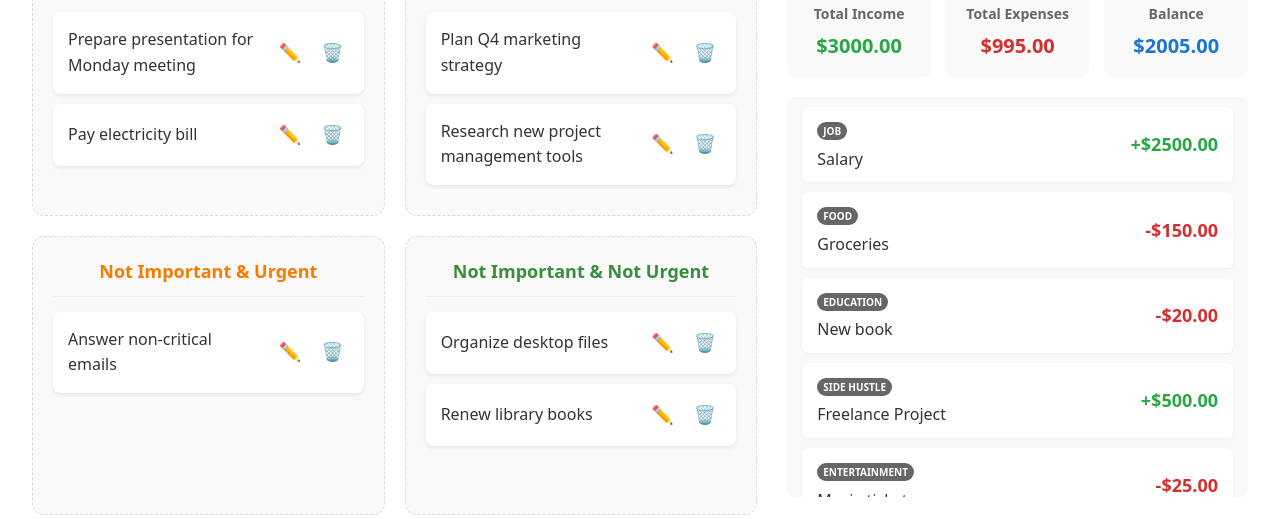
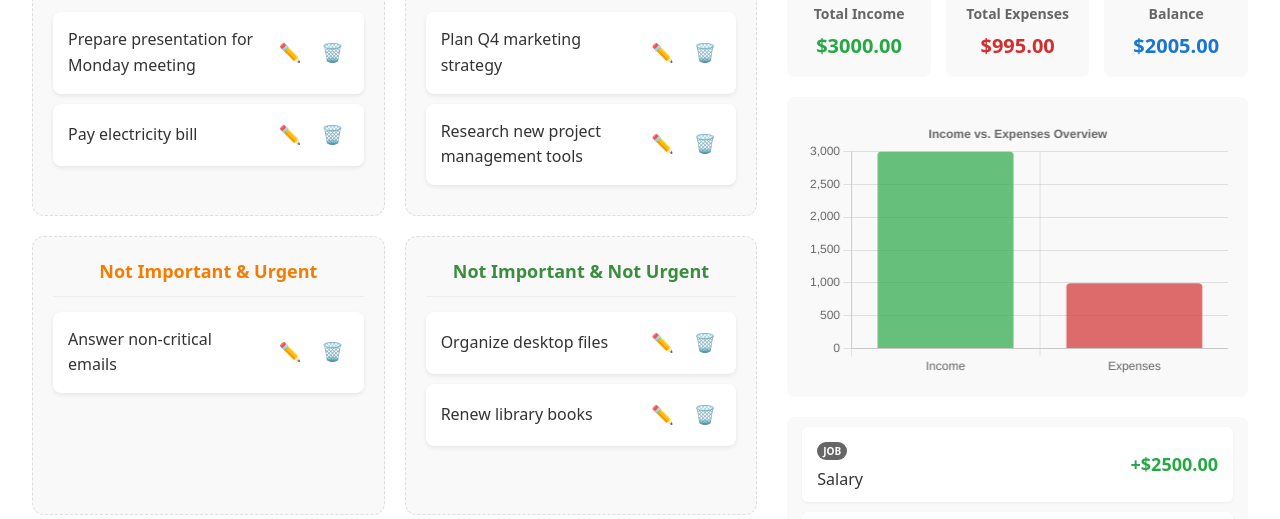
Before and after one commit to Elimge/wopu, a plain HTML site: page dashboard.html in a window 1280 px wide. Shown: the part 264-783 px from the top of the page. Drawn offline with nearby package versions, Linux system fonts and the light colour scheme.

Commit message:
feat(FE): Implement finance chart and admin user view II

```diff
--- a/assets/css/pages/dashboard.css
+++ b/assets/css/pages/dashboard.css
@@ -295,3 +295,13 @@
     font-size: 14px;
     margin: 5px; /* Adding a margin to not shock */
 }
+
+/* --- Estilos del Contenedor del Gráfico --- */
+.chart-container {
+    background-color: #f9f9f9;
+    padding: 20px;
+    border-radius: 8px;
+    margin-bottom: 20px;
+    height: 300px; /* Damos una altura fija */
+    position: relative; /* Necesario para que el gráfico sea responsivo */
+}
--- a/assets/js/dashboard.js
+++ b/assets/js/dashboard.js
@@ -29,6 +29,28 @@ const quadrantMap = {
     niu: 'tasks-niu',
     ninu: 'tasks-ninu'
 };
+
+async function fetchAndRenderTasks() {
+    console.log("Fetching tasks...");
+    try {
+        // ---- ESTA ES LA PARTE QUE CAMBIARÁ ----
+        // POR AHORA: Usamos los datos simulados.
+        const tasks = mockTasks;
+
+        // EN EL FUTURO: La reemplazaremos con la llamada real a la API.
+        // const response = await fetch('/api/tasks', {
+        //     headers: { 'Authorization': 'Bearer ' + localStorage.getItem('accessToken') }
+        // });
+        // if (!response.ok) throw new Error('Failed to fetch tasks');
+        // const tasks = await response.json();
+        // -----------------------------------------
+
+        renderTasks(tasks);
+    } catch (error) {
+        console.error("Error fetching tasks:", error);
+        // Podríamos mostrar un mensaje de error en la interfaz
+    }
+}
 
 // Función para renderizar (dibujar) todas las tareas en la matriz
 function renderTasks(tasks) {
@@ -161,11 +183,70 @@ categoryFilterEl.addEventListener('change', function() {
     renderTransactions(filteredTransactions);
 });
 
+// --- Lógica para Renderizar el Gráfico de Finanzas ---
+
+let financeChart = null; // Variable global para guardar la instancia del gráfico
+
+function renderFinanceChart(transactions) {
+    const ctx = document.getElementById('finance-chart');
+    if (!ctx) return; // Salir si el elemento no existe
+
+    // Calculamos los totales
+    const totalIncome = transactions
+        .filter(t => t.type === 'income')
+        .reduce((sum, t) => sum + t.amount, 0);
+
+    const totalExpenses = transactions
+        .filter(t => t.type === 'expense')
+        .reduce((sum, t) => sum + t.amount, 0);
+
+    // Si ya existe un gráfico, lo destruimos para evitar errores al redibujar
+    if (financeChart) {
+        financeChart.destroy();
+    }
+
+    // Creamos el nuevo gráfico usando la librería Chart.js
+    financeChart = new Chart(ctx, {
+        type: 'bar', // Tipo de gráfico de barras
+        data: {
+            labels: ['Income', 'Expenses'],
+            datasets: [{
+                label: 'Total ($)',
+                data: [totalIncome, totalExpenses],
+                backgroundColor: [
+                    'rgba(40, 167, 69, 0.7)', // Verde
+                    'rgba(211, 47, 47, 0.7)'  // Rojo
+                ],
+                borderRadius: 4
+            }]
+        },
+        options: {
+            responsive: true,
+            maintainAspectRatio: false,
+            plugins: {
+                legend: {
+                    display: false
+                },
+                title: {
+                    display: true,
+                    text: 'Income vs. Expenses Overview'
+                }
+            },
+            scales: {
+                y: {
+                    beginAtZero: true
+                }
+            }
+        }
+    });
+}
+
 // Llamamos a la función cuando el script se carga para mostrar las tareas iniciales
-renderTasks(mockTasks);
+fetchAndRenderTasks();
 renderFinanceSummary(mockTransactions);
 renderTransactions(mockTransactions);
 populateCategoryFilter(mockTransactions);
+renderFinanceChart(mockTransactions);
 
 
 // --- Lógica del Modal ---
@@ -399,6 +480,8 @@ transactionForm.addEventListener('submit', function(event) {
     renderFinanceSummary(mockTransactions);
     renderTransactions(mockTransactions);
 
+    renderFinanceChart(mockTransactions);
+
     // 6. Cerramos y reseteamos el modal
     closeTransactionModal();
 });
--- a/dashboard.html
+++ b/dashboard.html
@@ -82,6 +82,11 @@
           <!-- El resumen se generará con JS -->
         </div>
 
+        <!-- Contenedor para el gráfico -->
+        <div class="chart-container">
+          <canvas id="finance-chart"></canvas>
+        </div>
+
         <!-- Aquí irá la lista de transacciones -->
         <div id="transaction-list" class="transaction-list">
           <!-- Las transacciones se generarán con JS -->
@@ -90,7 +95,8 @@
     </main>
 
     <!-- Aquí irá nuestro Modal para crear/editar tareas -->
-
+    <!-- Librería Chart.js desde un CDN -->
+    <script src="https://cdn.jsdelivr.net/npm/chart.js"></script>
     <script src="assets/js/dashboard.js" defer></script>
     <!-- Nuevo JS -->
     <!-- Modal para Crear/Editar Tareas -->
```
Also changed, not shown: assets/css/pages/admin.css (added, +42 -0 lines), assets/js/admin.js (added, +32 -0 lines), pages/admin.html (added, +42 -0 lines).
